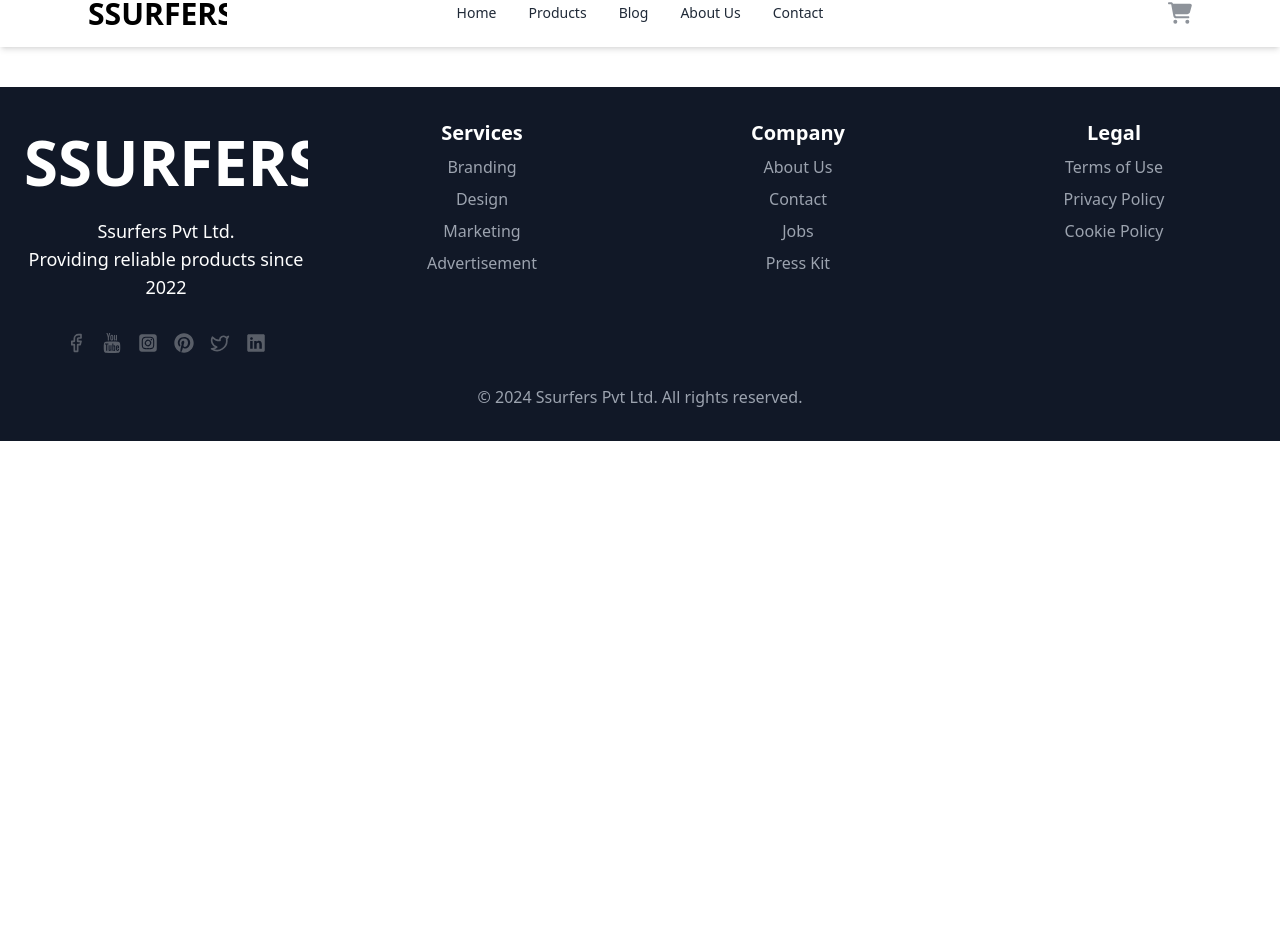
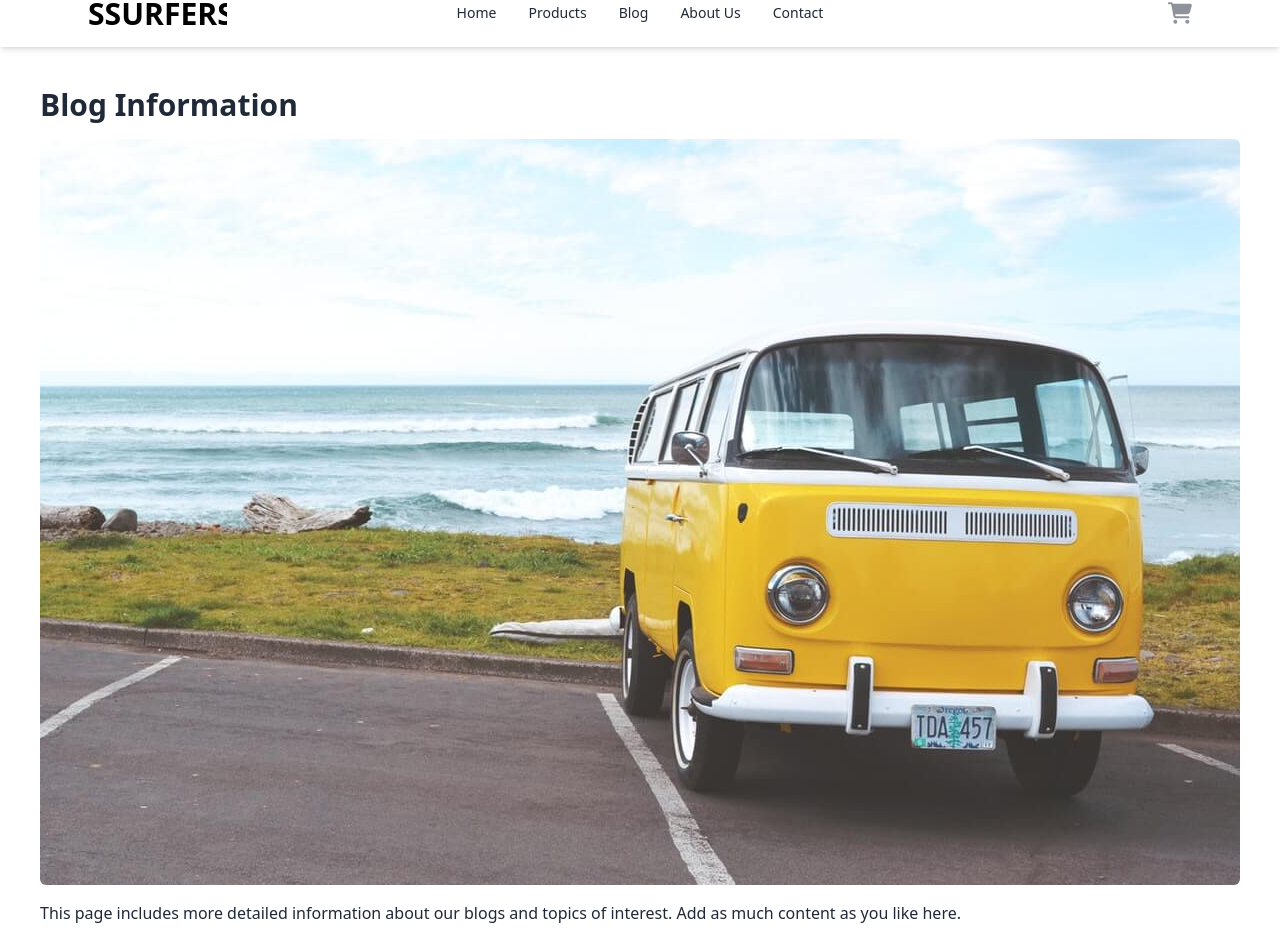
Before and after one commit to mujtaba-siddique/ssurfers_website, a React (Vite) app: page /learn-more-blog in a window 1280 px wide. Shown: the part 71-1023 px from the top of the page. Before the commit the page ends 800 px from the top, so only its background shows below. Built offline with nearby package versions, Linux system fonts and the light colour scheme.

Commit message:
New_page_Added

```diff
--- a/src/App.jsx
+++ b/src/App.jsx
@@ -12,6 +12,9 @@ import About from "./comp/About";
 import Footer from "./comp/Footer";
 import ProductDetail from "./comp/ProductDiscription";
 import Cart from "./comp/Cart";
+import ReadMore from "./comp/ReadMore";
+import LearnMoreAboutSurfing from "./comp/LearnMoreAboutSurfing";
+import LearnMoreAboutBlog from "./comp/LearnMoreAboutBlog";
 
 import "./App.css";
 
@@ -30,6 +33,9 @@ function App() {
         <Route path="/about" element={<About />} />
         <Route path="/product/:productId" element={<ProductDetail />} />
         <Route path="/cart" element={<Cart />} />
+        <Route path="/read-more" element={<ReadMore />} />
+        <Route path="/learn-more-surfing" element={<LearnMoreAboutSurfing />} />
+        <Route path="/learn-more-blog" element={<LearnMoreAboutBlog />} />
       </Routes>
       <Footer />
     </Router>
--- a/src/comp/Blog.jsx
+++ b/src/comp/Blog.jsx
@@ -87,8 +87,7 @@ function Blog() {
             <img
               src={e.image}
               alt={e.title}
-              className="w-60 h-60 object-cover transition-transform duration-500 ease-in-out hover:scale-110 hover:opacity-90 hover:shadow-xl hover:rounded-2xl rounded-md"
-            />
+              className="w-60 h-60 object-cover transition-transform duration-500 ease-in-out hover:scale-110 hover:opacity-90 hover:shadow-xl hover:rounded-2xl rounded-md"/>
             <h2 className="text-xl text-center mt-6">{e.title}</h2>
             <p className="text-center text-gray-500">{e.date}</p>
             <div className="flex justify-center mt-4">
@@ -96,7 +95,7 @@ function Blog() {
                 href={e.link}
                 className="flex items-center text-blue-500 hover:text-blue-700"
               >
-                See more <FaArrowRightLong className="ml-2" />
+                See more <FaArrowRightLong className="ml-2"/>
               </a>
             </div>
           </div>
--- /dev/null
+++ b/src/comp/LearnMoreAboutBlog.jsx
@@ -0,0 +1,17 @@
+import React from "react";
+import Blog1 from "../assets/blog_01.webp";
+
+const LearnMoreAboutBlog = () => {
+  return (
+    <div className="p-10">
+      <h1 className="text-3xl font-bold mb-4">Blog Information</h1>
+      <img src={Blog1} alt="Blog" className="rounded-md mb-4" />
+      <p>
+        This page includes more detailed information about our blogs and topics of interest.
+        Add as much content as you like here.
+      </p>
+    </div>
+  );
+};
+
+export default LearnMoreAboutBlog;
--- /dev/null
+++ b/src/comp/LearnMoreAboutSurfing.jsx
@@ -0,0 +1,17 @@
+import React from "react";
+import Blog from "../assets/blog.webp";
+
+const LearnMoreAboutSurfing = () => {
+  return (
+    <div className="p-10">
+      <h1 className="text-3xl font-bold mb-4">Surfing Knowledge</h1>
+      <img src={Blog} alt="Surfing Blog" className="rounded-md mb-4" />
+      <p>
+        Detailed content about surfing goes here. You can add more images, facts,
+        and any information related to surfing.
+      </p>
+    </div>
+  );
+};
+
+export default LearnMoreAboutSurfing;
--- a/src/comp/ReadMore.jsx
+++ b/src/comp/ReadMore.jsx
@@ -1,4 +1,5 @@
 import React from "react";
+import { Link } from "react-router-dom";
 import Blog from "../assets/blog.webp";
 import Blog1 from "../assets/blog_01.webp";
 
@@ -8,30 +9,34 @@ const ReadMore = () => {
       <div className="sm:rounded-md order-1 sm:order-1">
         <img src={Blog} alt="Blog" loading="lazy" />
       </div>
-      <div className=" md:ml-20 md:mt-24 text-center order-2 sm:order-2">
-        <h2 className="  text-xl font-semibold">Learn more about surfing</h2>
+      <div className="md:ml-20 md:mt-24 text-center order-2 sm:order-2">
+        <h2 className="text-xl font-semibold">Learn more about surfing</h2>
         <p className="max-w-screen-sm font-roboto text-gray-600 mt-6 ">
-          Lorem ipsum dolor sit amet consectetur, adipisicing elit. A facilis
-          sint quas illum nemo aut ea reiciendis inventore, itaque natus
-          cupiditate soluta iusto nam quam nisi error maxime repellendus. Quos.
+          Lorem ipsum dolor sit amet consectetur, adipisicing elit. A facilis sint
+          quas illum nemo aut ea reiciendis inventore, itaque natus cupiditate
+          soluta iusto nam quam nisi error maxime repellendus. Quos.
         </p>
+        <Link to="/learn-more-surfing">
           <button className="border-2 border-black hover:border-gray-600 px-20 py-2 rounded-sm text-gray-500 hover:text-gray-800 mt-6 items-center ">
             Know More!
           </button>
+        </Link>
       </div>
 
-      <div className=" md:ml-20 md:mt-36 text-center order-4 sm:order-3">
-        <h2 className="  text-xl font-semibold">Learn more about Blog</h2>
+      <div className="md:ml-20 md:mt-36 text-center order-4 sm:order-3">
+        <h2 className="text-xl font-semibold">Learn more about Blog</h2>
         <p className="max-w-screen-sm font-roboto text-gray-600 mt-6 ">
-          Lorem ipsum dolor sit amet consectetur, adipisicing elit. A facilis
-          sint quas illum nemo aut ea reiciendis inventore, itaque natus
-          cupiditate soluta iusto nam quam nisi error maxime repellendus. Quos.
+          Lorem ipsum dolor sit amet consectetur, adipisicing elit. A facilis sint
+          quas illum nemo aut ea reiciendis inventore, itaque natus cupiditate
+          soluta iusto nam quam nisi error maxime repellendus. Quos.
         </p>
+        <Link to="/learn-more-blog">
           <button className="border-2 border-black hover:border-gray-600 px-20 py-2 rounded-sm text-gray-500 hover:text-gray-800 mt-6 items-center sm:mb-20 mb-10">
             Click Me
           </button>
+        </Link>
       </div>
-      <div className=" sm:mb-20 mb-7 order-3 sm:order-4 sm:mt-12 ">
+      <div className="sm:mb-20 mb-7 order-3 sm:order-4 sm:mt-12 ">
         <img src={Blog1} alt="Blog" loading="lazy" className="sm:rounded-md" />
       </div>
     </div>
```
Lines whose indentation alone changed are shown as unchanged.
